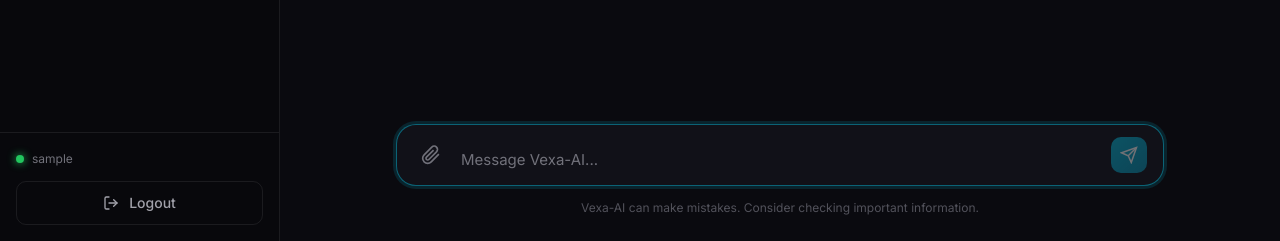
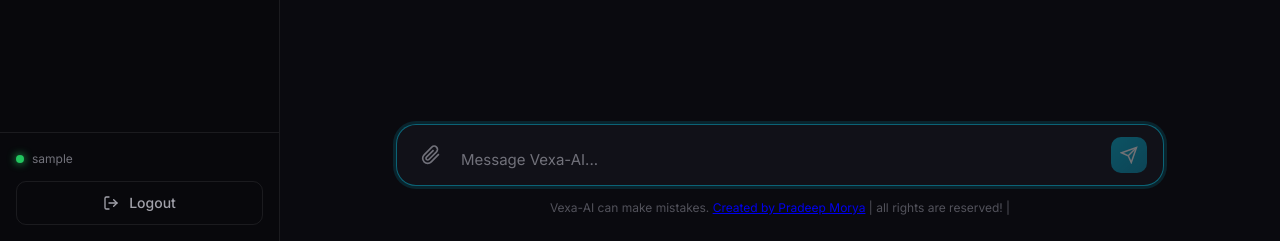
Before and after one commit to pradeepMorya77/Vexa-AI, a Flask app: page / in a window 1280 px wide. Shown: the part 559-800 px from the top of the page. Run offline with Flask 3, Linux system fonts and the light colour scheme; the visitor is signed in with stand-in values (Sample User, id 1); data that the repository does not hold is empty; some libraries are stand-ins or nearby versions.

Commit message:
Update index.html

```diff
--- a/templates/index.html
+++ b/templates/index.html
@@ -178,7 +178,7 @@
                         </button>
                     </div>
                 </div>
-                <p class="input-hint">Vexa-AI can make mistakes. Consider checking important information.</p>
+                <p class="input-hint">Vexa-AI can make mistakes. <a href ="https://portfolio-of-pradeeps.netlify.app/" target="_blank">Created by Pradeep Morya</a>  | all rights are reserved! |</p>
             </div>
         </main>
     </div>
```
